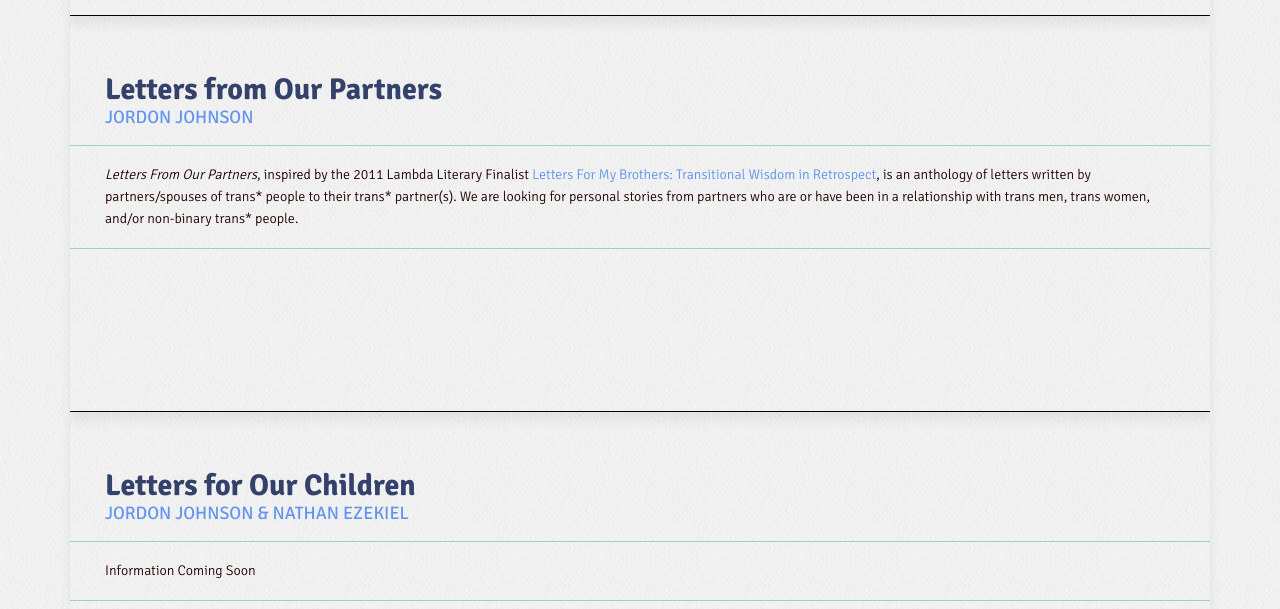
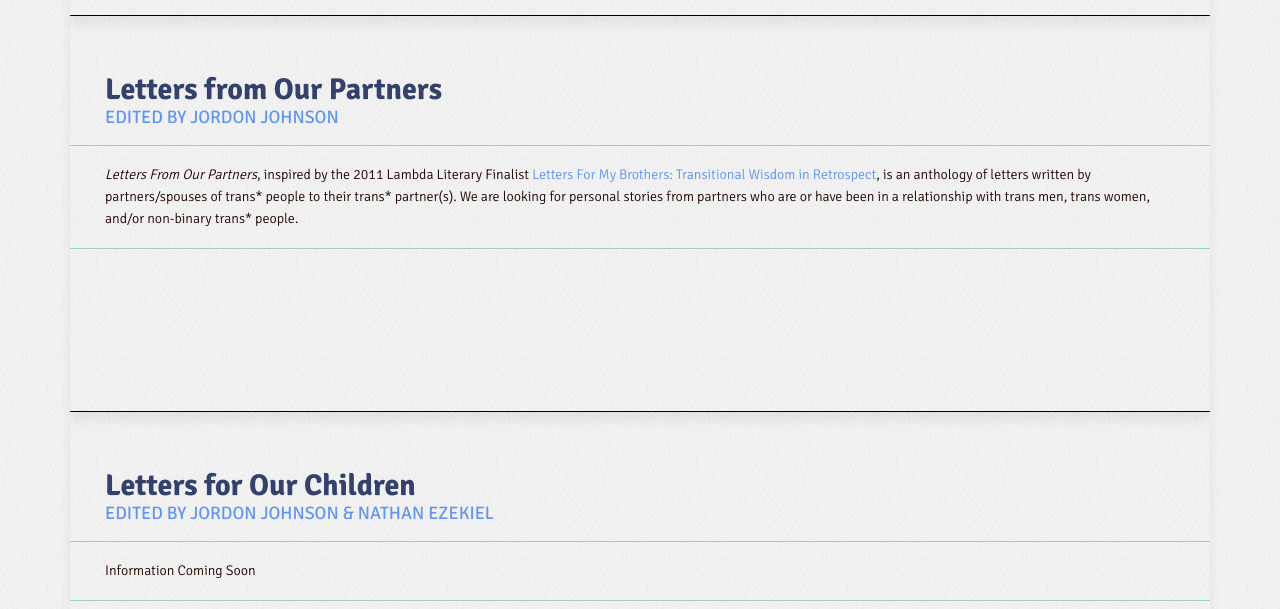
Before and after one commit to transgresspress/transgresspress.github.io, a Jekyll site: the page built from call-for-submissions/index.html, in a window 1280 px wide. Shown: the part 727-1336 px from the top of the page. Built offline with Jekyll 4.4.1, drawn with Linux system fonts in a browser that asks for light colours.

Commit message:
Updates cfp data

```diff
--- a/_data/cfps.yml
+++ b/_data/cfps.yml
@@ -13,7 +13,7 @@
   publisher: Transgress Press
   contact: johnson.jordon@gmail.com
   contact_url: mailto:johnson.jordon@gmail.com
-  author_or_editor: Jordon Johnson
+  author_or_editor: Edited by Jordon Johnson
   teaser: <em>Letters From Our Partners</em>, inspired by the 2011 Lambda Literary Finalist <a href="/books/letters-for-my-brothers">Letters For My Brothers&#058; Transitional Wisdom in Retrospect</a>, is an anthology of letters written by partners/spouses of trans* people to their trans* partner(s).  We are looking for personal stories from partners who are or have been in a relationship with trans men, trans women, and/or non-binary trans* people.
 
 - id: letters-for-our-children
@@ -22,5 +22,5 @@
   publisher: Transgress Press
   contact:
   contact_url:
-  author_or_editor: Jordon Johnson & Nathan Ezekiel
+  author_or_editor: Edited by Jordon Johnson & Nathan Ezekiel
   teaser: Information Coming Soon
```
